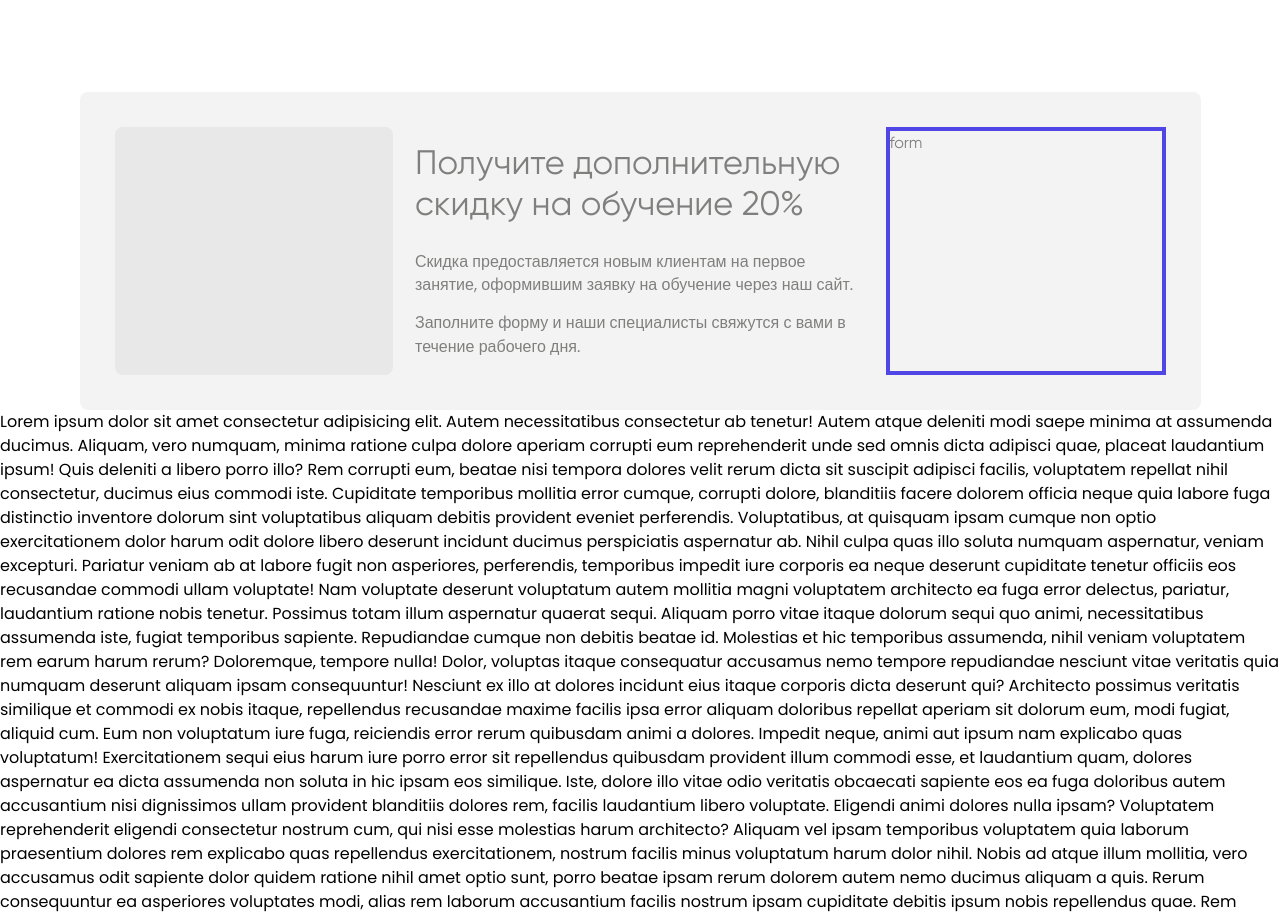
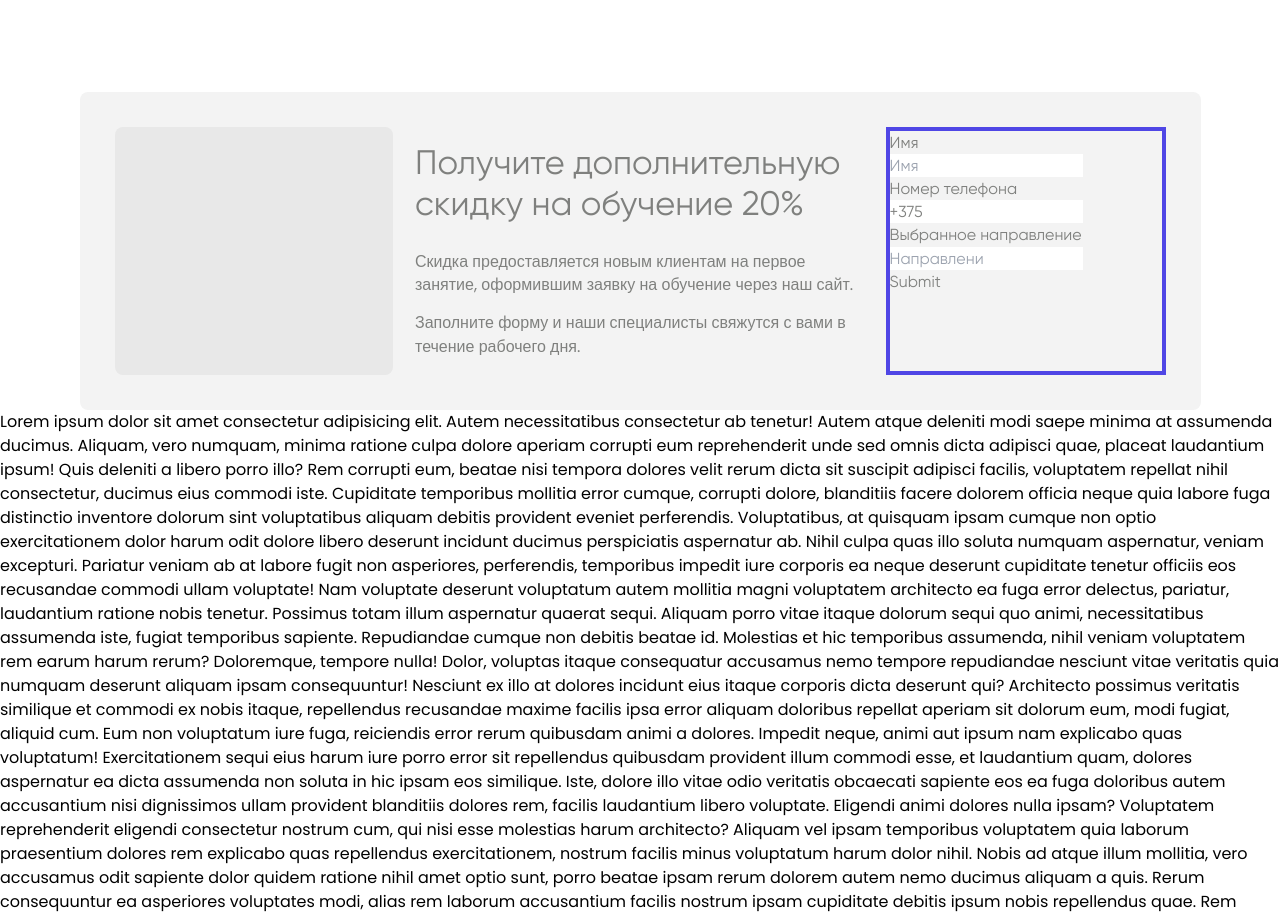
Before and after one commit to YemelyanenkoRoman/TechnoCat, a Next.js app: page / in a window 1280 px wide. Shown: the part 2220-3136 px from the top of the page. Built offline with nearby package versions, Linux system fonts and the light colour scheme.

Commit message:
add form use conntroller control field

```diff
--- a/components/Discount.tsx
+++ b/components/Discount.tsx
@@ -1,4 +1,5 @@
 import DiscountImg from '../public/discount/discount.svg';
+import Form from './FormDiscount';
 
 interface Discount {
   img: JSX.Element;
@@ -28,7 +29,9 @@ const Discount = () => {
             Заполните форму и наши специалисты свяжутся с вами в течение рабочего дня.
           </p>
         </div>
-        <div className="border-4 border-indigo-600 w-[280px] h-[248px]">form</div>
+        <div className="border-4 border-indigo-600 w-[280px] h-[248px]">
+          <Form />
+        </div>
       </div>
     </div>
   );
--- /dev/null
+++ b/components/FormDiscount.tsx
@@ -0,0 +1,87 @@
+'use client';
+import { useForm, FormProvider } from 'react-hook-form';
+import InputField from './formElement/inputField/InputField';
+
+const MyForm = () => {
+  const methods = useForm<FormData>({ mode: 'onBlur' });
+  const {
+    control,
+    handleSubmit,
+    formState: { errors },
+  } = methods;
+
+  const onSubmit = (data: FormData) => {
+    console.log(data);
+  };
+
+  return (
+    <FormProvider {...methods}>
+      <form onSubmit={handleSubmit(onSubmit)}>
+        <InputField
+          placeholder="Имя"
+          defaultValue=""
+          control={control}
+          name={'name'}
+          rules={{
+            required: 'Введите ваше имя',
+            pattern: {
+              message: 'Используйте только буквы',
+              value: /^[A-Za-zА-Яа-я]+$/,
+            },
+            minLength: {
+              message: 'Минимум 2 символа',
+              value: 2,
+            },
+            maxLength: {
+              message: 'Максимум 20 символов',
+              value: 20,
+            },
+          }}
+          label="Имя"
+        />
+
+        <InputField
+          placeholder="+375291477233"
+          defaultValue="+375"
+          control={control}
+          name={'phone'}
+          rules={{
+            required: 'Введите номер телефона',
+            minLength: {
+              message: 'Минимум 12 цифр',
+              value: 13,
+            },
+            maxLength: {
+              message: 'Максимум 12 цифр',
+              value: 15,
+            },
+            pattern: {
+              message: 'Введите свой номер телефона',
+              value: /^\+375\s?(\(17\)|\(29\)|\(33\)|\(44\))\s?\d{3}\d{2}\d{2}$/,
+            },
+          }}
+          label="Номер телефона"
+        />
+
+        <InputField
+          placeholder="Направлени"
+          defaultValue=""
+          control={control}
+          name={'direction'}
+          rules={{
+            required: 'Поле обязательно',
+            minLength: {
+              message: 'Минимум два символа',
+              value: 2,
+            },
+          }}
+          label="Выбранное направление"
+        />
+
+        <button type="submit">Submit</button>
+      </form>
+    </FormProvider>
+  );
+};
+
+export default MyForm;
--- /dev/null
+++ b/components/formElement/inputField/InputField.tsx
@@ -0,0 +1,46 @@
+import { Control, Controller, useFormContext } from 'react-hook-form';
+import Input from '../../input/Input';
+
+type InputProps = {
+  control: any;
+  name: string;
+  label?: string;
+  rules?: Object;
+  defaultValue?: string;
+  placeholder?: string;
+};
+
+const InputField = (props: InputProps) => {
+  const { trigger } = useFormContext();
+  return (
+    <>
+      <div>{props.label}</div>
+      <Controller
+        name={props.name}
+        control={props.control}
+        defaultValue={props.defaultValue}
+        render={({ field, fieldState }) => {
+          return (
+            <div>
+              <Input
+                placeholder={props.placeholder}
+                value={field.value}
+                onChange={(e) => {
+                  field.onChange(e.target.value);
+                }}
+                onBlur={() => {
+                  field.onBlur();
+                  // trigger(props.name);
+                }}
+              />
+              {fieldState && fieldState.error && <p>{fieldState.error.message}</p>}
+            </div>
+          );
+        }}
+        rules={props.rules}
+      />
+    </>
+  );
+};
+
+export default InputField;
--- /dev/null
+++ b/components/input/Input.tsx
@@ -0,0 +1,12 @@
+type InputProps = {
+  value: string;
+  onChange: (event: React.ChangeEvent<HTMLInputElement>) => void;
+  onBlur: () => void;
+  placeholder?: string;
+};
+
+const Input = (props: InputProps) => (
+  <input value={props.value} onChange={props.onChange} onBlur={props.onBlur} placeholder={props.placeholder} />
+);
+
+export default Input;
--- a/package.json
+++ b/package.json
@@ -20,6 +20,7 @@
     "postcss": "8.4.24",
     "react": "18.2.0",
     "react-dom": "18.2.0",
+    "react-hook-form": "^7.45.1",
     "tailwindcss": "3.3.2",
     "typescript": "5.1.6",
     "uuid": "^9.0.0"
```
Also changed, not shown: 1 other file (tests, documents, lock files or other folders).
